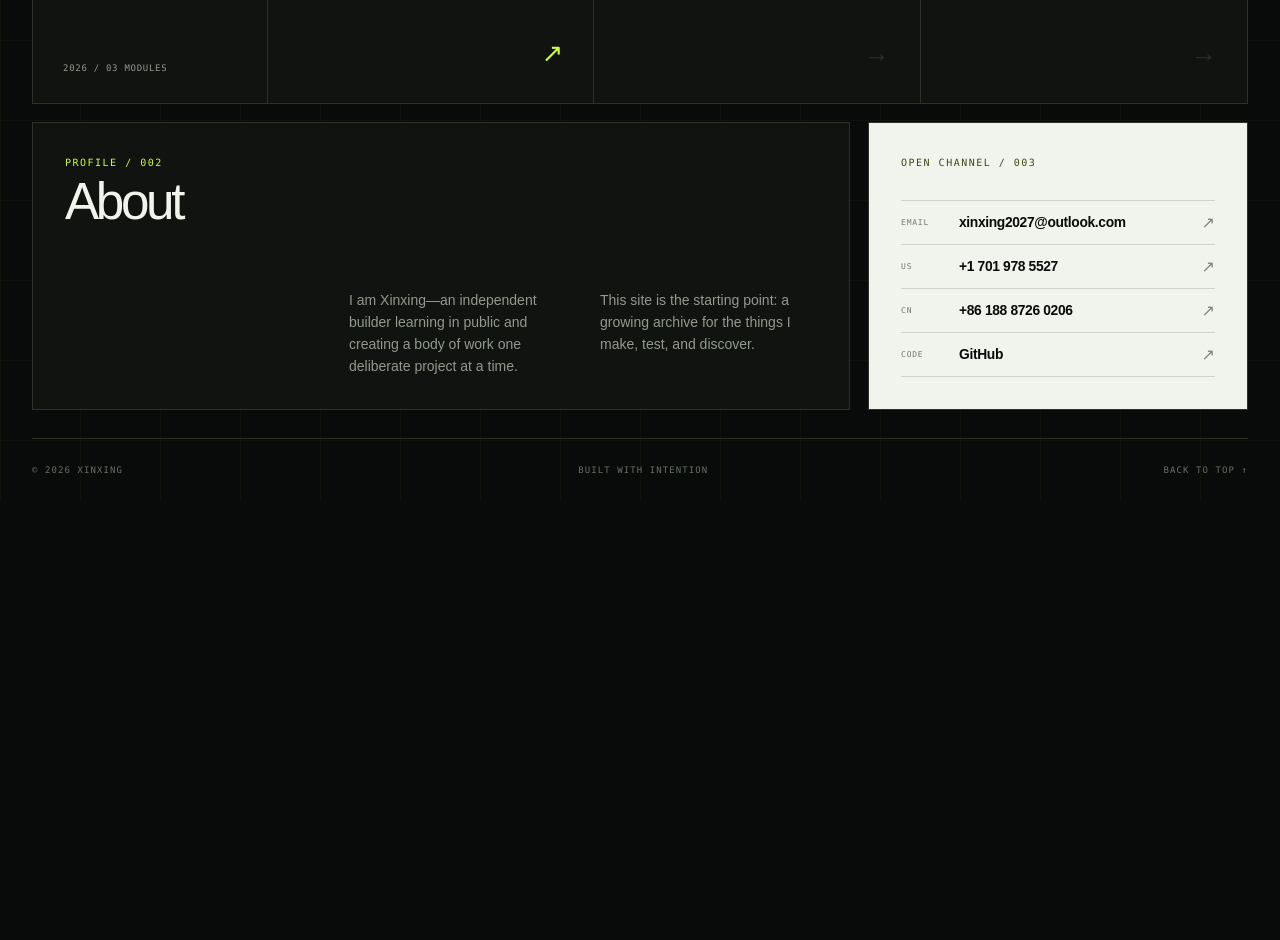
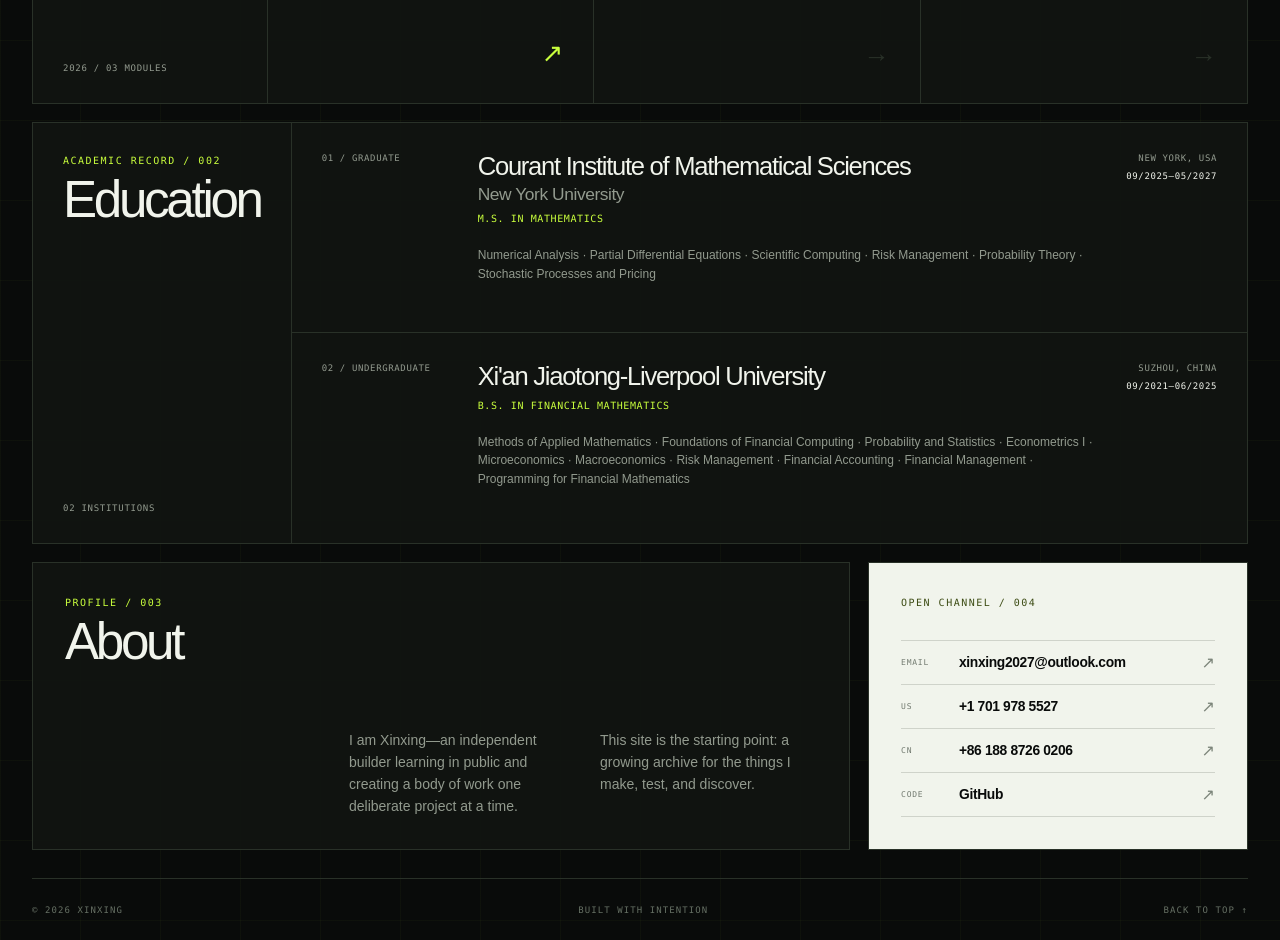
Before and after one commit to xinxing2027/xinxing2027.github.io, a Next.js app: page / in a window 1280 px wide. Shown: the part 920-1860 px from the top of the page. Before the commit the page ends 1420 px from the top, so only its background shows below. Built offline with nearby package versions, Linux system fonts and the light colour scheme.

Commit message:
Add Courant and undergraduate education

```diff
--- a/app/globals.css
+++ b/app/globals.css
@@ -375,6 +375,104 @@
   color: var(--line);
 }
 
+.education {
+  margin-top: 18px;
+  display: grid;
+  grid-template-columns: 0.72fr 3fr;
+}
+
+.education-heading {
+  min-height: 420px;
+  padding: 30px;
+  display: flex;
+  flex-direction: column;
+  justify-content: space-between;
+  border-right: 1px solid var(--line);
+}
+
+.education-heading h2 {
+  margin: 8px 0 0;
+  font-size: clamp(42px, 4vw, 64px);
+  line-height: 0.95;
+  letter-spacing: -0.065em;
+}
+
+.education-heading > span {
+  color: var(--muted);
+  font: 9px var(--font-geist-mono), monospace;
+  letter-spacing: 0.08em;
+}
+
+.education-list {
+  display: grid;
+  grid-template-rows: repeat(2, 1fr);
+}
+
+.education-entry {
+  min-width: 0;
+  padding: 30px;
+  display: grid;
+  grid-template-columns: 130px minmax(0, 1fr) auto;
+  gap: 26px;
+  border-bottom: 1px solid var(--line);
+}
+
+.education-entry:last-child {
+  border-bottom: 0;
+}
+
+.education-index,
+.education-meta {
+  color: var(--muted);
+  font: 9px var(--font-geist-mono), monospace;
+  letter-spacing: 0.07em;
+  text-transform: uppercase;
+}
+
+.education-main h3 {
+  max-width: 640px;
+  margin: 0;
+  font-size: clamp(21px, 2vw, 29px);
+  line-height: 1.05;
+  letter-spacing: -0.05em;
+}
+
+.education-main h3 span {
+  display: block;
+  margin-top: 5px;
+  color: var(--muted);
+  font-size: 0.68em;
+  letter-spacing: -0.025em;
+}
+
+.education-degree {
+  margin: 10px 0 0;
+  color: var(--acid);
+  font: 10px var(--font-geist-mono), monospace;
+  letter-spacing: 0.06em;
+  text-transform: uppercase;
+}
+
+.education-courses {
+  max-width: 760px;
+  margin: 22px 0 0;
+  color: var(--muted);
+  font-size: 12px;
+  line-height: 1.55;
+}
+
+.education-meta {
+  display: flex;
+  align-items: flex-end;
+  flex-direction: column;
+  gap: 8px;
+  text-align: right;
+}
+
+.education-meta time {
+  color: var(--paper);
+}
+
 .lower-grid {
   margin-top: 18px;
   display: grid;
@@ -483,6 +581,21 @@
 
   .work-grid {
     grid-template-columns: 0.8fr 1fr 1fr;
+  }
+
+  .education {
+    grid-template-columns: 0.8fr 2fr;
+  }
+
+  .education-entry {
+    grid-template-columns: 1fr;
+  }
+
+  .education-meta {
+    align-items: flex-start;
+    flex-direction: row;
+    justify-content: space-between;
+    text-align: left;
   }
 
   .project:last-child {
@@ -599,6 +712,28 @@
     margin-top: 14px;
   }
 
+  .education {
+    margin-top: 14px;
+    grid-template-columns: 1fr;
+  }
+
+  .education-heading {
+    min-height: 190px;
+    padding: 28px 24px;
+    border-right: 0;
+    border-bottom: 1px solid var(--line);
+  }
+
+  .education-entry {
+    padding: 28px 24px;
+    gap: 20px;
+  }
+
+  .education-meta {
+    align-items: flex-start;
+    flex-direction: column;
+  }
+
   .about {
     padding: 28px 24px;
     grid-template-columns: 1fr;
--- a/app/page.tsx
+++ b/app/page.tsx
@@ -63,6 +63,7 @@
 
         <nav className={menuOpen ? "nav nav-open" : "nav"} aria-label="Primary">
           <a href="#work" onClick={closeMenu}>Work</a>
+          <a href="#education" onClick={closeMenu}>Education</a>
           <a href="#about" onClick={closeMenu}>About</a>
           <a href="#contact" onClick={closeMenu}>Contact</a>
         </nav>
@@ -161,10 +162,67 @@
           })}
         </section>
 
+        <section
+          className="panel education"
+          id="education"
+          aria-labelledby="education-title"
+        >
+          <div className="education-heading">
+            <div>
+              <p className="eyebrow">Academic record / 002</p>
+              <h2 id="education-title">Education</h2>
+            </div>
+            <span>02 INSTITUTIONS</span>
+          </div>
+
+          <div className="education-list">
+            <article className="education-entry">
+              <div className="education-index">01 / GRADUATE</div>
+              <div className="education-main">
+                <h3>
+                  Courant Institute of Mathematical Sciences
+                  <span>New York University</span>
+                </h3>
+                <p className="education-degree">M.S. in Mathematics</p>
+                <p className="education-courses">
+                  Numerical Analysis · Partial Differential Equations ·
+                  Scientific Computing · Risk Management · Probability Theory ·
+                  Stochastic Processes and Pricing
+                </p>
+              </div>
+              <div className="education-meta">
+                <span>New York, USA</span>
+                <time>09/2025—05/2027</time>
+              </div>
+            </article>
+
+            <article className="education-entry">
+              <div className="education-index">02 / UNDERGRADUATE</div>
+              <div className="education-main">
+                <h3>Xi&apos;an Jiaotong-Liverpool University</h3>
+                <p className="education-degree">
+                  B.S. in Financial Mathematics
+                </p>
+                <p className="education-courses">
+                  Methods of Applied Mathematics · Foundations of Financial
+                  Computing · Probability and Statistics · Econometrics I ·
+                  Microeconomics · Macroeconomics · Risk Management · Financial
+                  Accounting · Financial Management · Programming for Financial
+                  Mathematics
+                </p>
+              </div>
+              <div className="education-meta">
+                <span>Suzhou, China</span>
+                <time>09/2021—06/2025</time>
+              </div>
+            </article>
+          </div>
+        </section>
+
         <section className="lower-grid">
           <div className="panel about" id="about">
             <div>
-              <p className="eyebrow">Profile / 002</p>
+              <p className="eyebrow">Profile / 003</p>
               <h2>About</h2>
             </div>
             <div className="about-copy">
@@ -180,7 +238,7 @@
           </div>
 
           <div className="panel contact" id="contact">
-            <p className="eyebrow dark">Open channel / 003</p>
+            <p className="eyebrow dark">Open channel / 004</p>
             <div className="contact-list">
               <a
                 className="contact-link"
```
